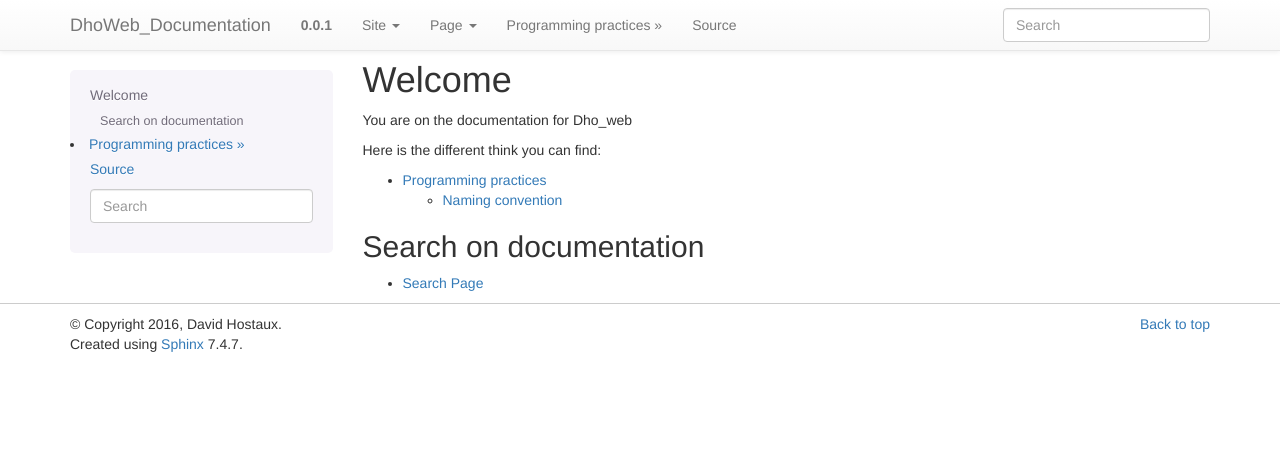
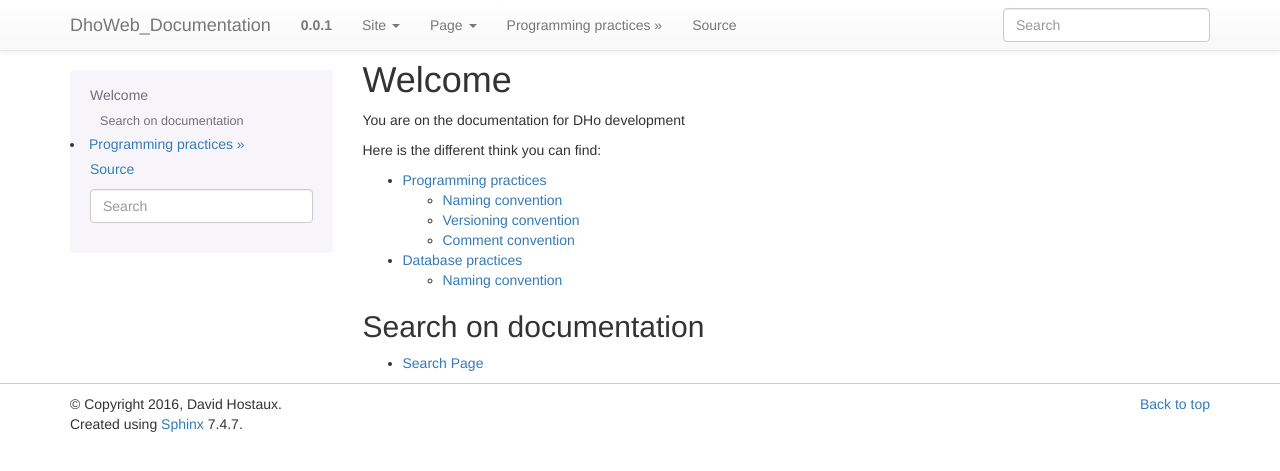
Before and after one commit to DavidHostaux/dho_documentation, a Sphinx documentation site: the page built from source/index.rst, in a window 1280 px wide. Shown: the top 471 px of the page. Built offline with Sphinx 7.4.7, drawn with Linux system fonts in a browser that asks for light colours; formulas are drawn with MathJax 3.

Commit message:
Start Documentation

```diff
--- /dev/null
+++ b/source/database_practice/naming_convention.rst
@@ -0,0 +1,3 @@
+******************
+Naming convention
+******************
--- a/source/index.rst
+++ b/source/index.rst
@@ -7,7 +7,7 @@
 Welcome
 *******
 
-You are on the documentation for Dho_web
+You are on the documentation for DHo development
 
 Here is the different think you can find:
 
@@ -15,6 +15,7 @@ Here is the different think you can find:
    :maxdepth: 2
 
    programmation_practices/index
+   database_practice/index
 
 Search on documentation
 ***********************
--- /dev/null
+++ b/source/programmation_practices/includes/js/nc_variable_name.js
@@ -0,0 +1,3 @@
+$(function(){
+    var my_variable = 0;
+});
--- a/source/programmation_practices/index.rst
+++ b/source/programmation_practices/index.rst
@@ -2,9 +2,11 @@
 Programming practices
 *********************
 
-Here are the programming practices for the Dho_web development:
+Here are the programming practices for the DHo development:
 
 .. toctree::
    :maxdepth: 2
 
-   common
+   naming_convention
+   versioning_convention
+   comment_convention
```
Also changed, not shown: source/database_practice/index.rst (added, +10 -0 lines), source/programmation_practices/comment_convention.rst (added, +32 -0 lines), source/programmation_practices/includes/js/cc_fonction_commentary.js (added, +13 -0 lines), source/programmation_practices/includes/js/cc_other_commentary.js (added, +11 -0 lines), source/programmation_practices/naming_convention.rst (added, +52 -0 lines), source/programmation_practices/versioning_convention.rst (added, +19 -0 lines), source/programmation_practices/includes/js/nc_function_name.js (line endings or trailing spaces), 1 other file.
